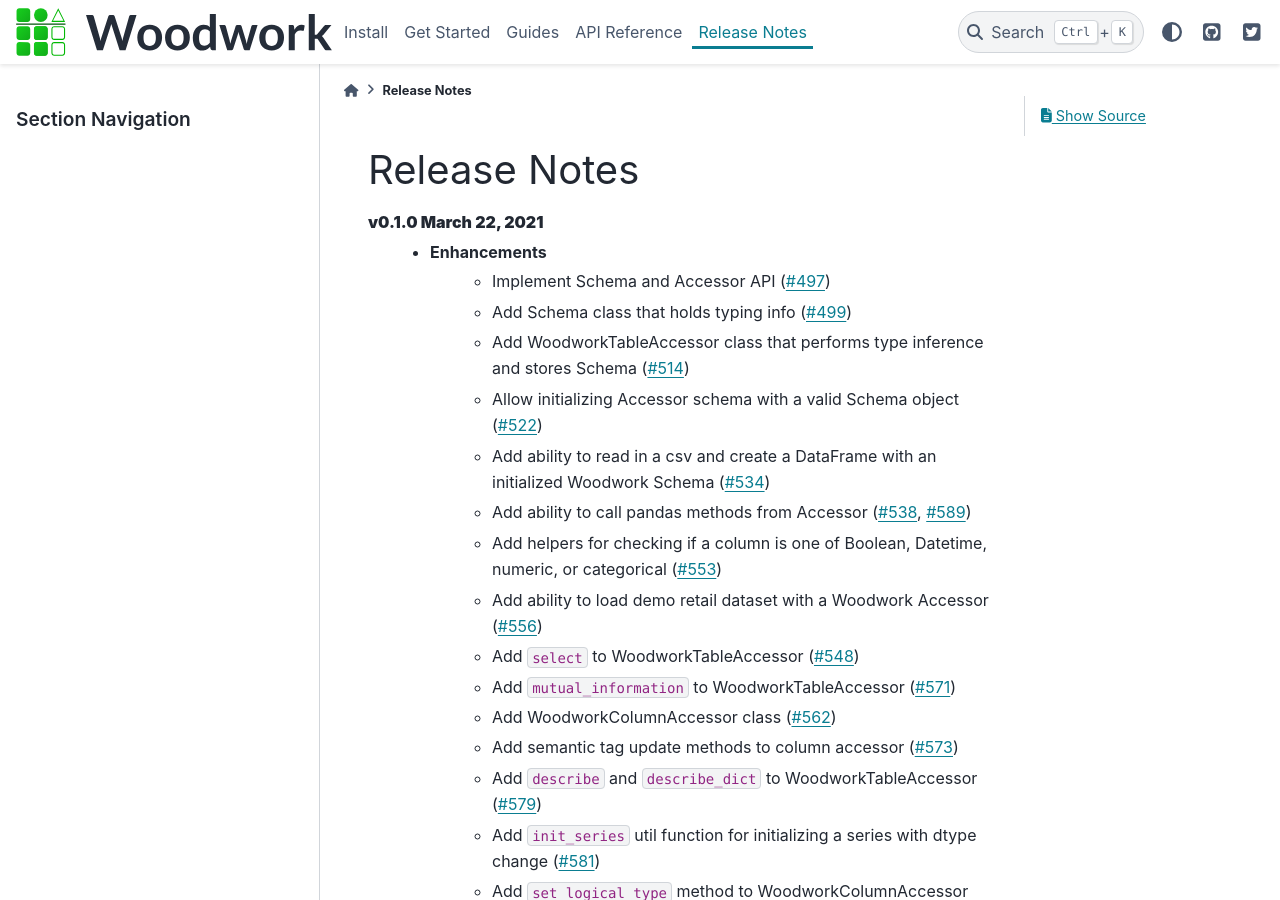
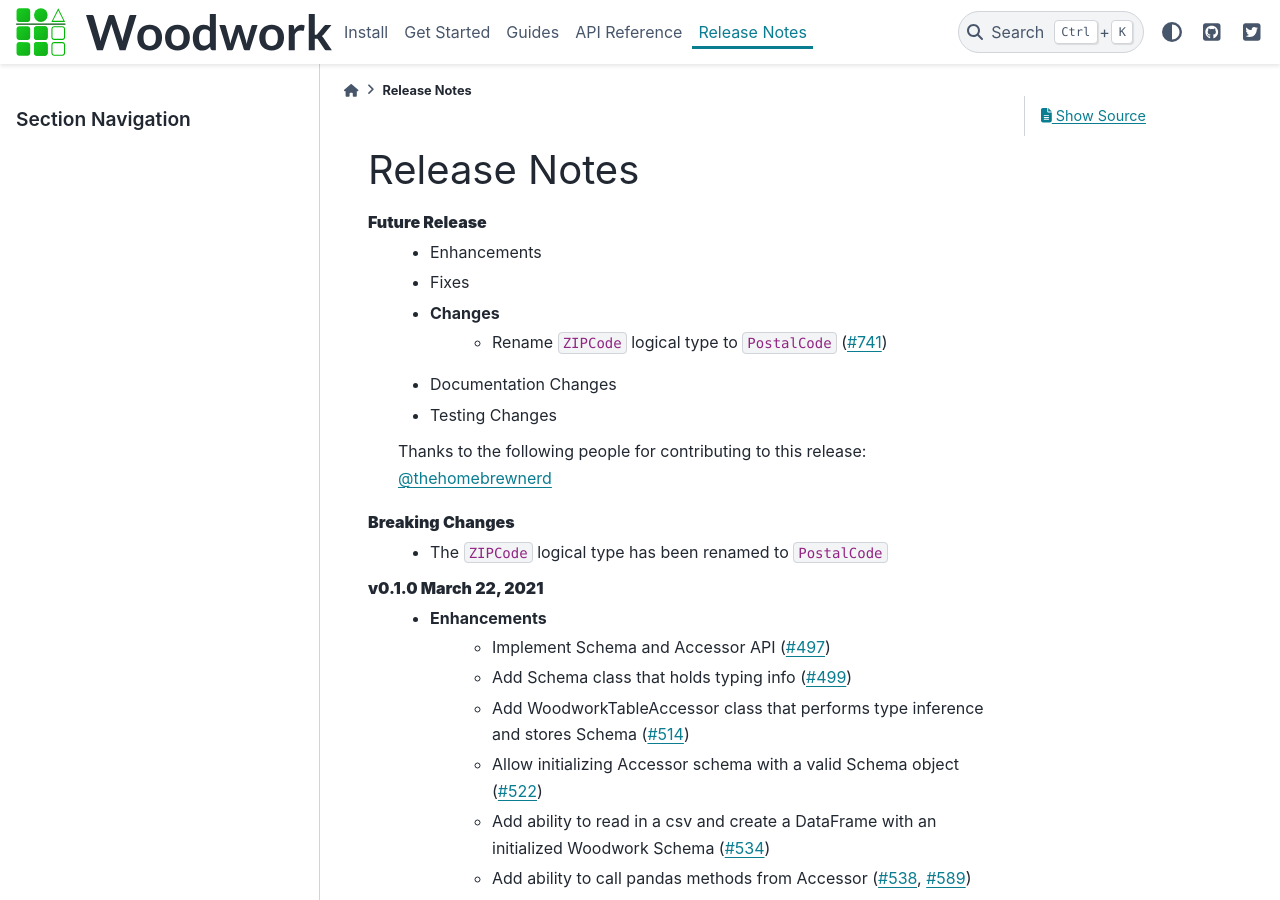
Before and after one commit to alteryx/woodwork, a Sphinx documentation site: the page built from docs/source/release_notes.rst, in a window 1280 px wide and 900 px high. Built offline with Sphinx 7.4.7 and the PyData theme 0.15.4, drawn with Linux system fonts in a browser that asks for light colours; comment, search, counter and statistics services are not loaded.

Commit message:
update release notes

```diff
--- a/docs/source/release_notes.rst
+++ b/docs/source/release_notes.rst
@@ -2,14 +2,19 @@
 
 Release Notes
 -------------
-.. **Future Release**
+**Future Release**
     * Enhancements
     * Fixes
     * Changes
+        * Rename ``ZIPCode`` logical type to ``PostalCode`` (:pr:`741`)
     * Documentation Changes
     * Testing Changes
 
-.. Thanks to the following people for contributing to this release:
+    Thanks to the following people for contributing to this release:
+    :user:`thehomebrewnerd`
+
+**Breaking Changes**
+    * The ``ZIPCode`` logical type has been renamed to ``PostalCode``
 
 **v0.1.0 March 22, 2021**
     * Enhancements
```
